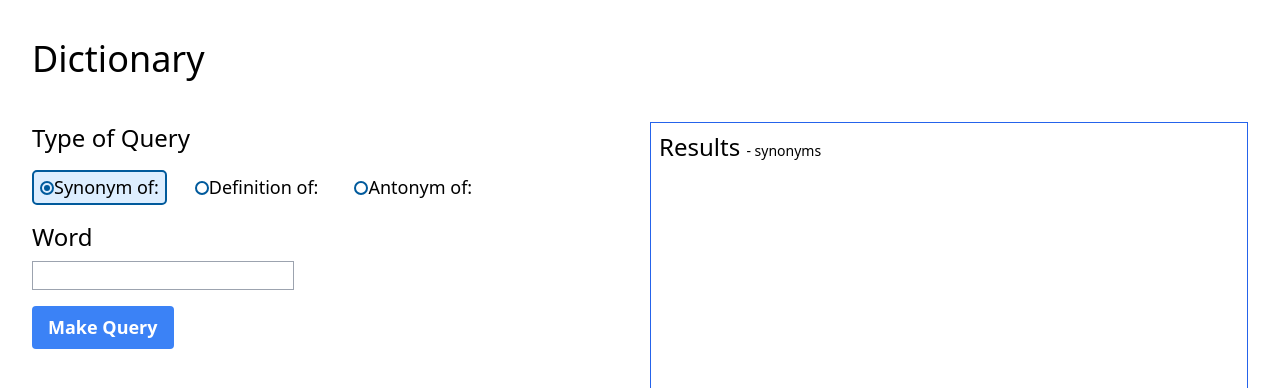
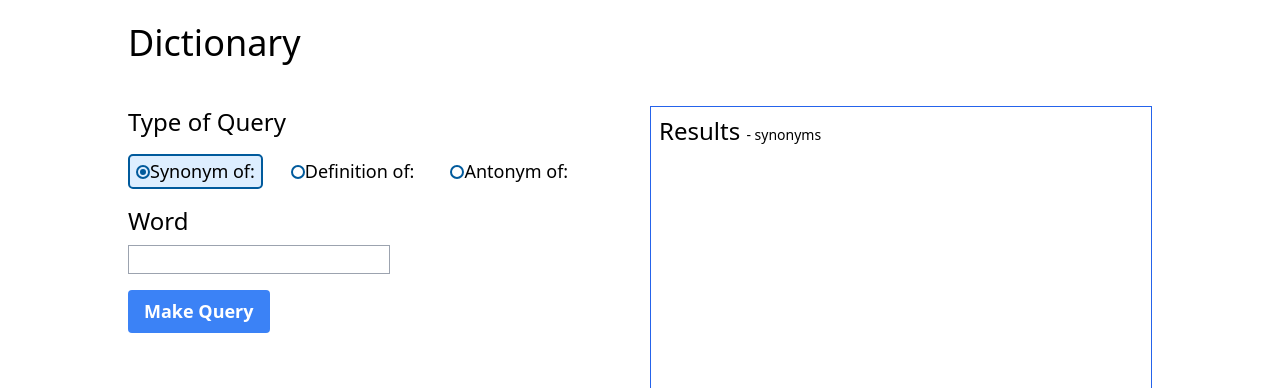
Before and after one commit to dl-little/dictionary, a React (Vite) app: page / in a window 1280 px wide. Shown: the top 388 px of the page. Built offline with nearby package versions, Linux system fonts and the light colour scheme.

Commit message:
Prevent scroll from moving content

```diff
--- a/src/App.css
+++ b/src/App.css
@@ -43,6 +43,7 @@ html {
 
 body {
   font-size: 1.125rem;
+  overflow-y: scroll;
 }
 
 [role='radiogroup'] {
--- a/src/App.tsx
+++ b/src/App.tsx
@@ -7,7 +7,7 @@ import { FormContextProvider } from './contexts/FormContextProvider';
 
 function App() {
   return (
-    <main className="p-4 lg:p-8 h-full flex flex-col justify-start items-start [&>*:not(:first-child)]:mt-4 gap-5">
+    <main className="p-4 lg:px-[10%] h-full flex flex-col justify-start items-start [&>*:not(:first-child)]:mt-4 gap-5">
       <h1>Dictionary</h1>
       <FormContextProvider>
         <section className="w-full flex justify-between gap-5 flex-wrap">
```
